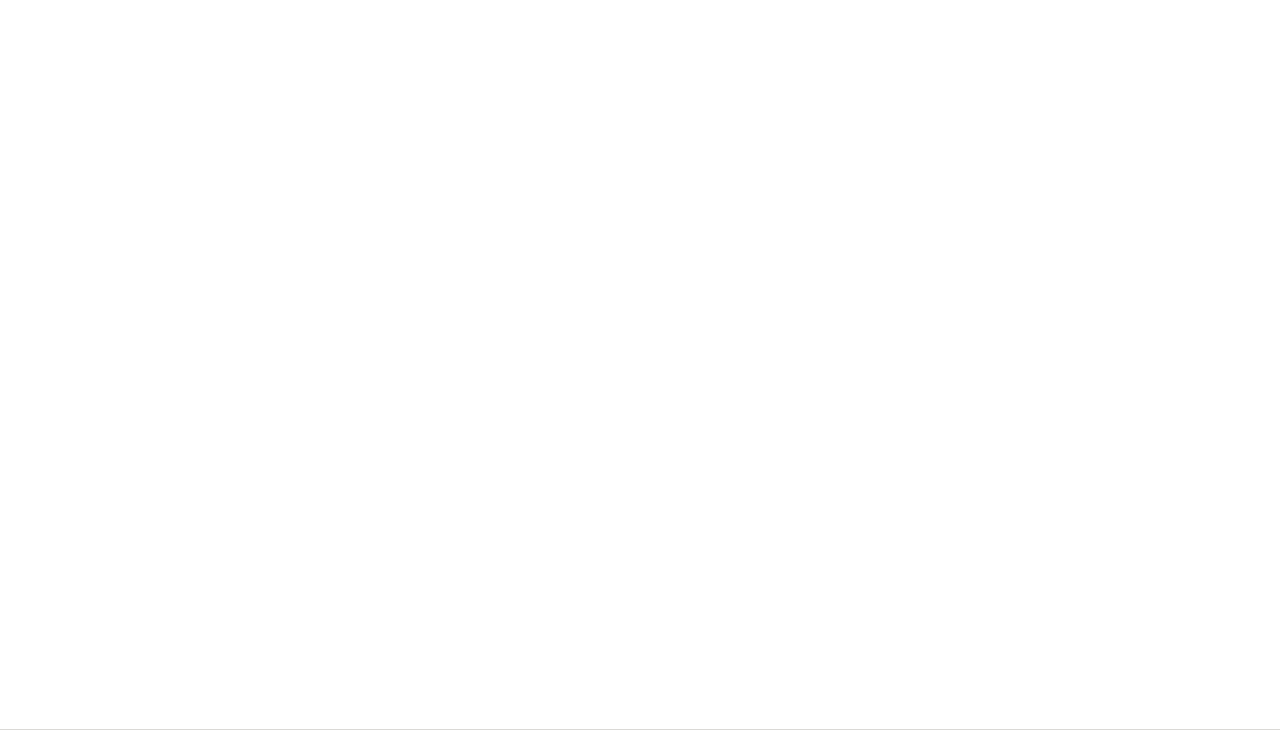
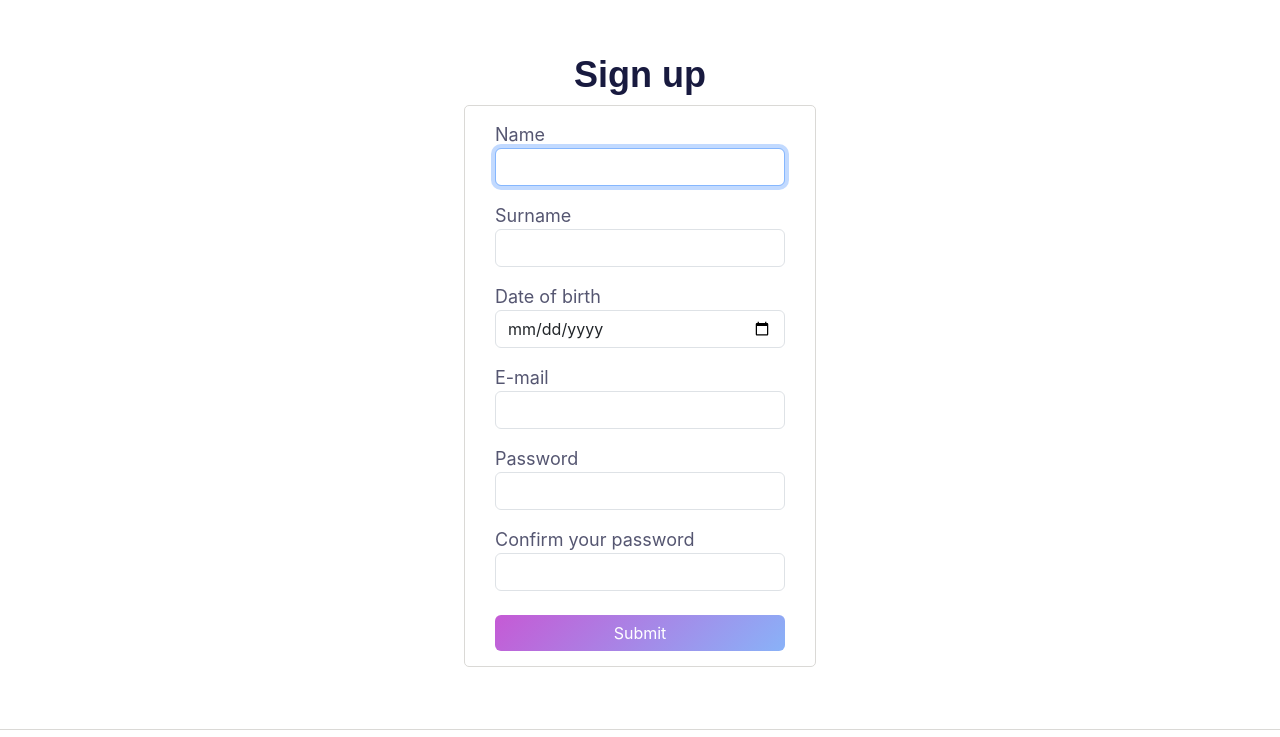
Before and after one commit to saachko/auth-js, a website built with Vite: page index.html in a window 1280 px wide. Shown: the top 737 px of the page. Built offline with nearby package versions, Linux system fonts and the light colour scheme.

Commit message:
feat: add authForm ui component

```diff
--- a/index.js
+++ b/index.js
@@ -1,17 +1,18 @@
 import renderPageLayout from './src/components/pageLayout';
+import renderAuthForm from './src/components/authForm';
 
-// import * as storage from './src/utils/storage';
-// import { isLoggedIn } from './src/utils/constants';
+import * as storage from './src/utils/storage';
+import { isLoggedIn } from './src/utils/constants';
 
 import './src/styles/index.scss';
 
 function startApp() {
   renderPageLayout();
-  // if (storage.get(isLoggedIn)) {
-  //   document.querySelector('#app').innerHTML = "User's profile";
-  // } else {
-  //   document.querySelector('#app').innerHTML = 'Auth app';
-  // }
+  if (storage.get(isLoggedIn)) {
+    document.querySelector('#app').innerHTML = "User's profile";
+  } else {
+    renderAuthForm();
+  }
 }
 
 startApp();
--- /dev/null
+++ b/src/components/authForm.js
@@ -0,0 +1,25 @@
+import { inputs } from '../utils/constants';
+import createElement from '../utils/createElement';
+
+function renderAuthForm() {
+  const main = document.querySelector('main');
+  createElement('h1', '', main, 'Sign up');
+  const form = createElement('form', 'auth-form', main);
+  inputs.forEach((elem) => {
+    const formGroup = createElement('div', 'mb-3', form);
+    createElement('label', 'form-label', formGroup, elem.label, [
+      ['for', elem.id],
+    ]);
+    createElement('input', 'form-control', formGroup, null, [
+      ['id', elem.id],
+      ['type', elem.inputType],
+    ]);
+  });
+  document.querySelector('#name').focus();
+  createElement('button', 'btn btn-primary mt-2', form, 'Submit', [
+    ['type', 'submit'],
+    ['id', 'submit'],
+  ]);
+}
+
+export default renderAuthForm;
--- a/src/styles/_variables.scss
+++ b/src/styles/_variables.scss
@@ -6,7 +6,7 @@ $linesColor: #dad9d6;
 $fontMontserrat: 'Montserrat', sans-serif;
 $fontInter: 'Inter', sans-serif;
 
-$fontSizeH1: 40px;
+$fontSizeH1: 36px;
 $fontSizeH2: 32px;
 $fontSizeH3: 24px;
 $fontSizeButton: 20px;
--- a/src/styles/index.scss
+++ b/src/styles/index.scss
@@ -33,6 +33,10 @@ footer {
 
 main {
   height: calc(100vh - 80px);
+  display: flex;
+  align-items: center;
+  justify-content: center;
+  flex-direction: column;
 
   @media (max-width: 400px) {
     height: calc(100vh - 130px);
--- a/src/styles/styles.scss
+++ b/src/styles/styles.scss
@@ -76,3 +76,33 @@
     font-size: $fontSizeSmall;
   }
 }
+
+.auth-form {
+  padding: 15px 30px;
+  border: 1px solid $linesColor;
+  border-radius: 5px;
+
+  .form-label {
+    margin: 0;
+  }
+
+  .form-control {
+    width: 290px;
+
+    @media (max-width: 390px) {
+      width: 220px;
+    }
+  }
+
+  .btn-primary {
+    width: 100%;
+    background-color: rgb(137, 178, 248);
+    background: linear-gradient(135deg, rgb(197, 90, 213), rgb(137, 178, 248));
+    border: none;
+    transition: $transition;
+
+    &:hover {
+      opacity: $hoverOpacity;
+    }
+  }
+}
--- a/src/utils/constants.js
+++ b/src/utils/constants.js
@@ -27,4 +27,37 @@ const authorsContacts = [
   },
 ];
 
-export { baseUrl, isLoggedIn, authorsContacts };
+const inputs = [
+  {
+    id: 'name',
+    label: 'Name',
+    inputType: 'text',
+  },
+  {
+    id: 'surname',
+    label: 'Surname',
+    inputType: 'text',
+  },
+  {
+    id: 'birthday',
+    label: 'Date of birth',
+    inputType: 'date',
+  },
+  {
+    id: 'email',
+    label: 'E-mail',
+    inputType: 'email',
+  },
+  {
+    id: 'password',
+    label: 'Password',
+    inputType: 'password',
+  },
+  {
+    id: 'confirmPassword',
+    label: 'Confirm your password',
+    inputType: 'password',
+  },
+];
+
+export { baseUrl, isLoggedIn, authorsContacts, inputs };
--- a/src/utils/createElement.js
+++ b/src/utils/createElement.js
@@ -29,7 +29,7 @@ function createElement(el, classNames, parent, inner, dataAttr) {
         if (attrValue === '') {
           element.setAttribute(attrName, '');
         } else if (
-          attrName.match(/href|title|target|src|alt|id|type|value|name/)
+          attrName.match(/href|title|target|src|alt|id|type|value|name|for/)
         ) {
           element.setAttribute(attrName, attrValue);
         } else {
```
